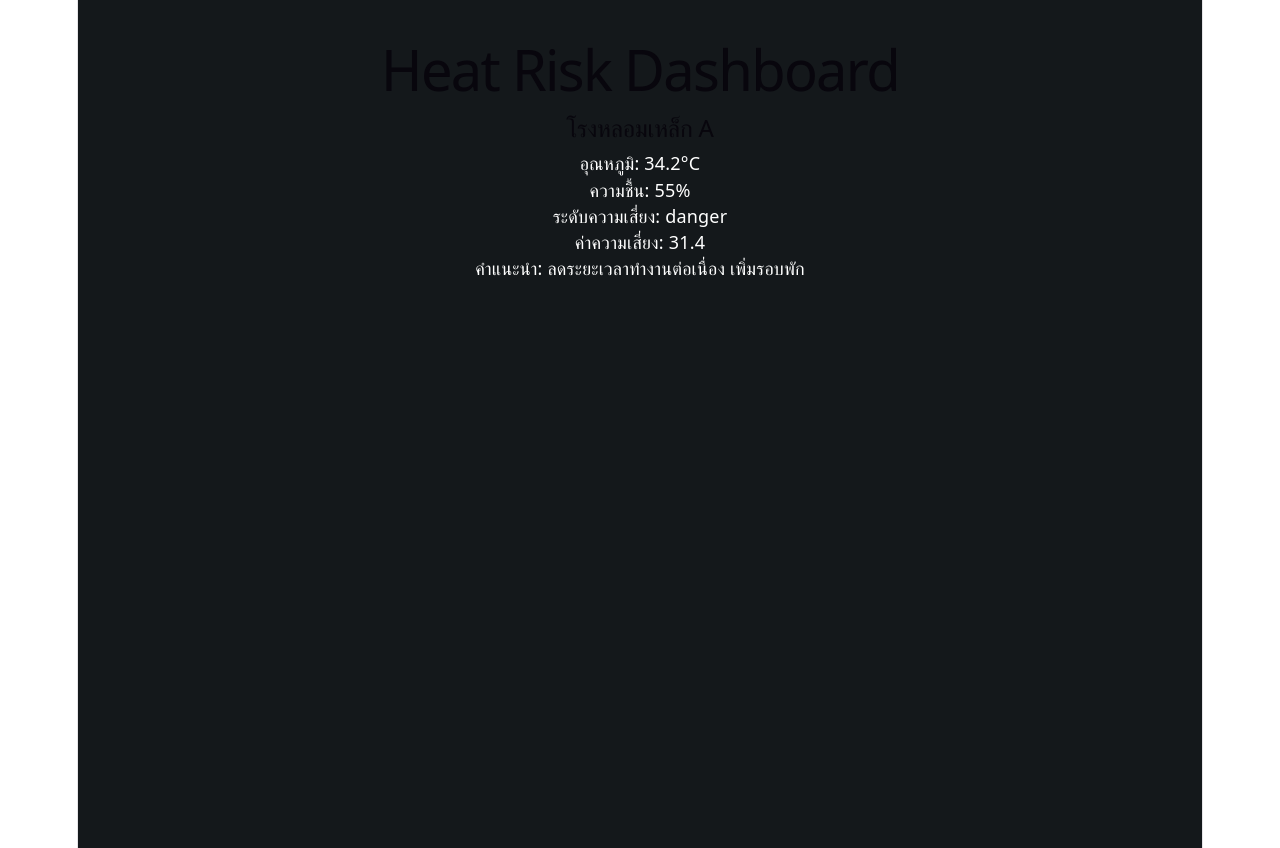
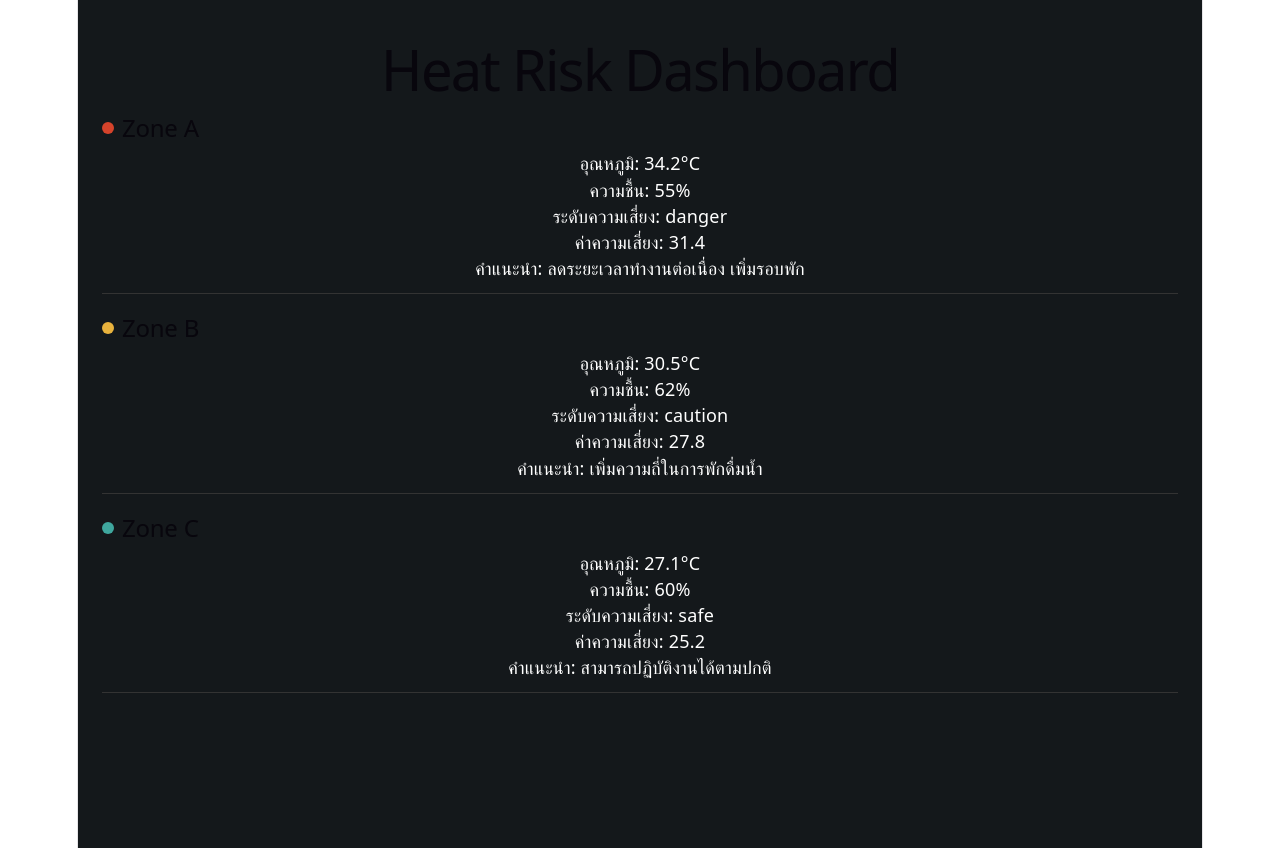
Before and after one commit to March123123-jpg/EEC_SDGS_HACK, a React (Vite) app in the folder Frontend/: page / in a window 1280 px wide. Built offline with nearby package versions, Linux system fonts and the light colour scheme.

Commit message:
Add multiple zones with risk level color indicators

```diff
--- a/Frontend/src/components/HeatRiskDashboard.jsx
+++ b/Frontend/src/components/HeatRiskDashboard.jsx
@@ -1,22 +1,65 @@
+function getRiskColor(riskLevel) {
+  if (riskLevel === "safe") return "#3FA79E";      // เขียว
+  if (riskLevel === "caution") return "#E8B23D";   // เหลือง
+  if (riskLevel === "warn") return "#E8792E";      // ส้ม
+  if (riskLevel === "danger") return "#D5432B";    // แดง
+  if (riskLevel === "extreme") return "#A62639";   // แดงเข้ม
+  return "#7C8A8F"; // สีเทา ถ้าไม่รู้จักค่า
+}
+
 export default function HeatRiskDashboard() {
-  const mockZone = {
-    zone: "โรงหลอมเหล็ก A",
-    temperature: 34.2,
-    humidity: 55,
-    risk_level: "danger",
-    risk_value: 31.4,
-    recommendation: "ลดระยะเวลาทำงานต่อเนื่อง เพิ่มรอบพัก",
-  };
+  const mockZones = [
+    {
+      zone: "Zone A",
+      temperature: 34.2,
+      humidity: 55,
+      risk_level: "danger",
+      risk_value: 31.4,
+      recommendation: "ลดระยะเวลาทำงานต่อเนื่อง เพิ่มรอบพัก",
+    },
+    {
+      zone: "Zone B",
+      temperature: 30.5,
+      humidity: 62,
+      risk_level: "caution",
+      risk_value: 27.8,
+      recommendation: "เพิ่มความถี่ในการพักดื่มน้ำ",
+    },
+    {
+      zone: "Zone C",
+      temperature: 27.1,
+      humidity: 60,
+      risk_level: "safe",
+      risk_value: 25.2,
+      recommendation: "สามารถปฏิบัติงานได้ตามปกติ",
+    },
+  ];
 
   return (
     <div style={{ padding: 24, color: "white", background: "#14181B", minHeight: "100vh" }}>
       <h1>Heat Risk Dashboard</h1>
-      <h2>{mockZone.zone}</h2>
-      <p>อุณหภูมิ: {mockZone.temperature}°C</p>
-      <p>ความชื้น: {mockZone.humidity}%</p>
-      <p>ระดับความเสี่ยง: {mockZone.risk_level}</p>
-      <p>ค่าความเสี่ยง: {mockZone.risk_value}</p>
-      <p>คำแนะนำ: {mockZone.recommendation}</p>
+
+      {mockZones.map((zoneData) => (
+        <div key={zoneData.zone} style={{ marginBottom: 20, borderBottom: "1px solid #333", paddingBottom: 12 }}>
+          <h2 style={{ display: "flex", alignItems: "center", gap: 8 }}>
+            <span
+              style={{
+                width: 12,
+                height: 12,
+                borderRadius: "50%",
+                background: getRiskColor(zoneData.risk_level),
+                display: "inline-block",
+              }}
+            />
+            {zoneData.zone}
+          </h2>
+          <p>อุณหภูมิ: {zoneData.temperature}°C</p>
+          <p>ความชื้น: {zoneData.humidity}%</p>
+          <p>ระดับความเสี่ยง: {zoneData.risk_level}</p>
+          <p>ค่าความเสี่ยง: {zoneData.risk_value}</p>
+          <p>คำแนะนำ: {zoneData.recommendation}</p>
+        </div>
+      ))}
     </div>
   );
 }
```
